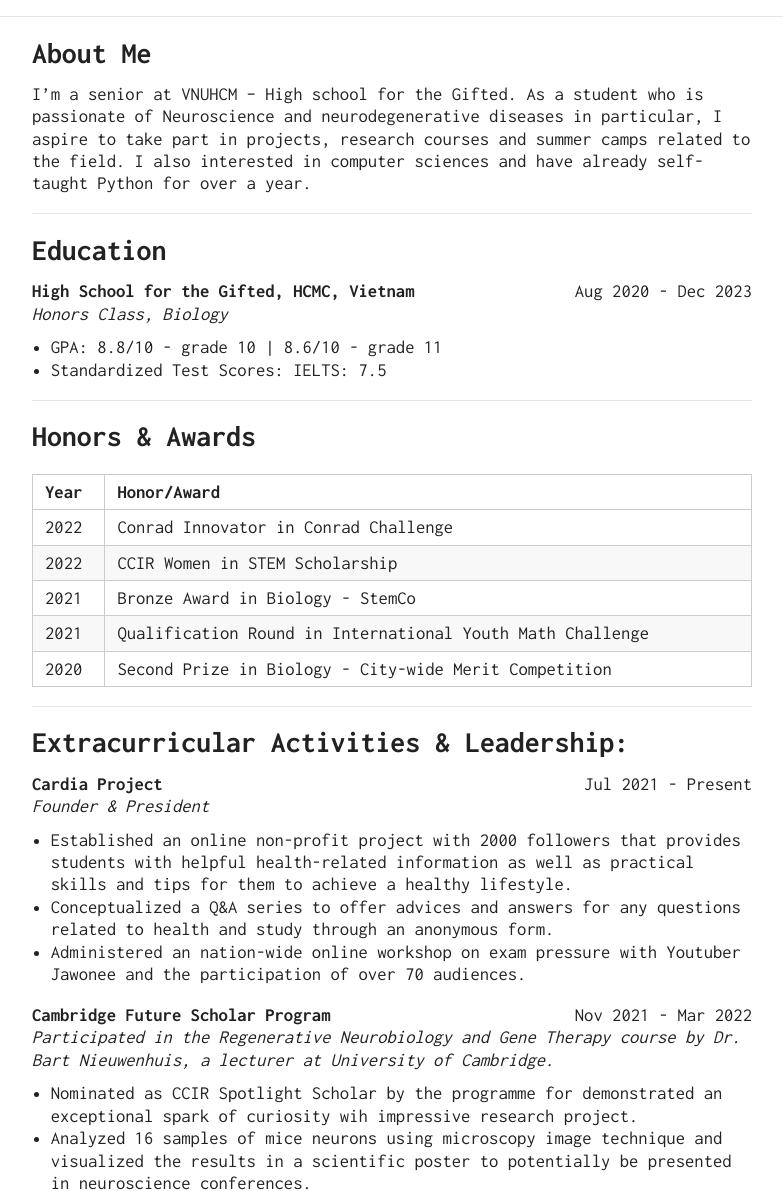
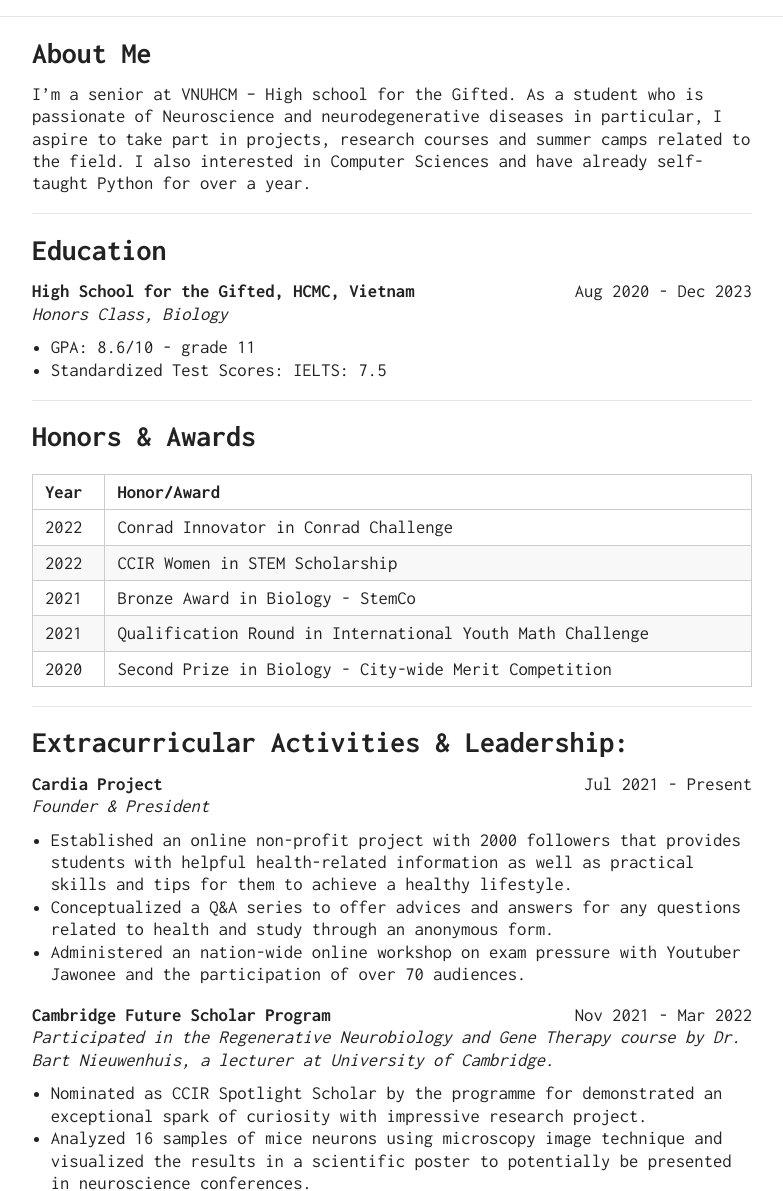
Before and after one commit to yengiang/yengiang.github.io, a plain HTML site: page about/index.html in a window 1280 px wide. Shown: the part 115-1306 px from the top of the page, without its empty margins (248-1031 px from the left). Drawn offline with nearby package versions, Linux system fonts and the light colour scheme; some icons are missing.

Commit message:
Update index.html

```diff
--- a/about/index.html
+++ b/about/index.html
@@ -63,7 +63,7 @@
 <div id="content">
 <div class="container">
     <h2 id="about-me">About Me</h2>
-<p>I’m a senior at VNUHCM – High school for the Gifted. As a student who is passionate of Neuroscience and neurodegenerative diseases in particular, I aspire to take part in projects, research courses and summer camps related to the field. I also interested in computer sciences and have already self-taught Python for over a year.</p>
+<p>I’m a senior at VNUHCM – High school for the Gifted. As a student who is passionate of Neuroscience and neurodegenerative diseases in particular, I aspire to take part in projects, research courses and summer camps related to the field. I also interested in Computer Sciences and have already self-taught Python for over a year.</p>
 <hr>
 <h2 id="education">Education</h2>
 <p style="text-align:left;">
@@ -75,7 +75,7 @@
     <i>Honors Class, Biology</i>
 </p>
 <ul>
-<li>GPA: 8.8/10 - grade 10 | 8.6/10 - grade 11</li>
+<li>GPA: 8.6/10 - grade 11</li>
 <li>Standardized Test Scores: IELTS: 7.5</li>
 </ul>
 <hr>
@@ -134,7 +134,7 @@
     <i>Participated in the Regenerative Neurobiology and Gene Therapy course by Dr. Bart Nieuwenhuis, a lecturer at University of Cambridge.</i>
 </p>
 <ul>
-<li>Nominated as CCIR Spotlight Scholar by the programme for demonstrated an exceptional spark of curiosity wih impressive research project.</li>
+<li>Nominated as CCIR Spotlight Scholar by the programme for demonstrated an exceptional spark of curiosity with impressive research project.</li>
 <li>Analyzed 16 samples of mice neurons using microscopy image technique and visualized the results in a scientific poster to potentially be presented in neuroscience conferences.</li>
 <li>Initiated a research project as a 13-page neuroscience literature review in 7 weeks and received positive feedback from faculty mentors.</li>
 </ul>
```
